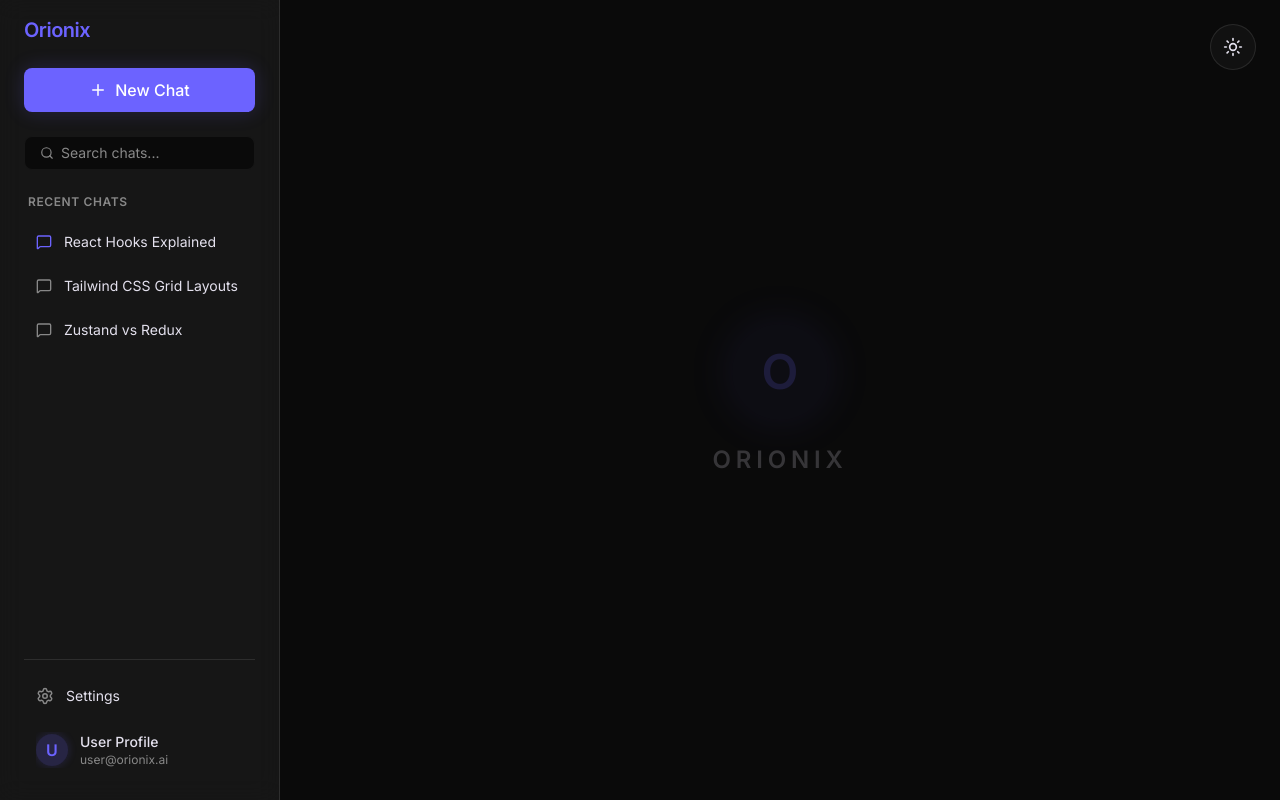
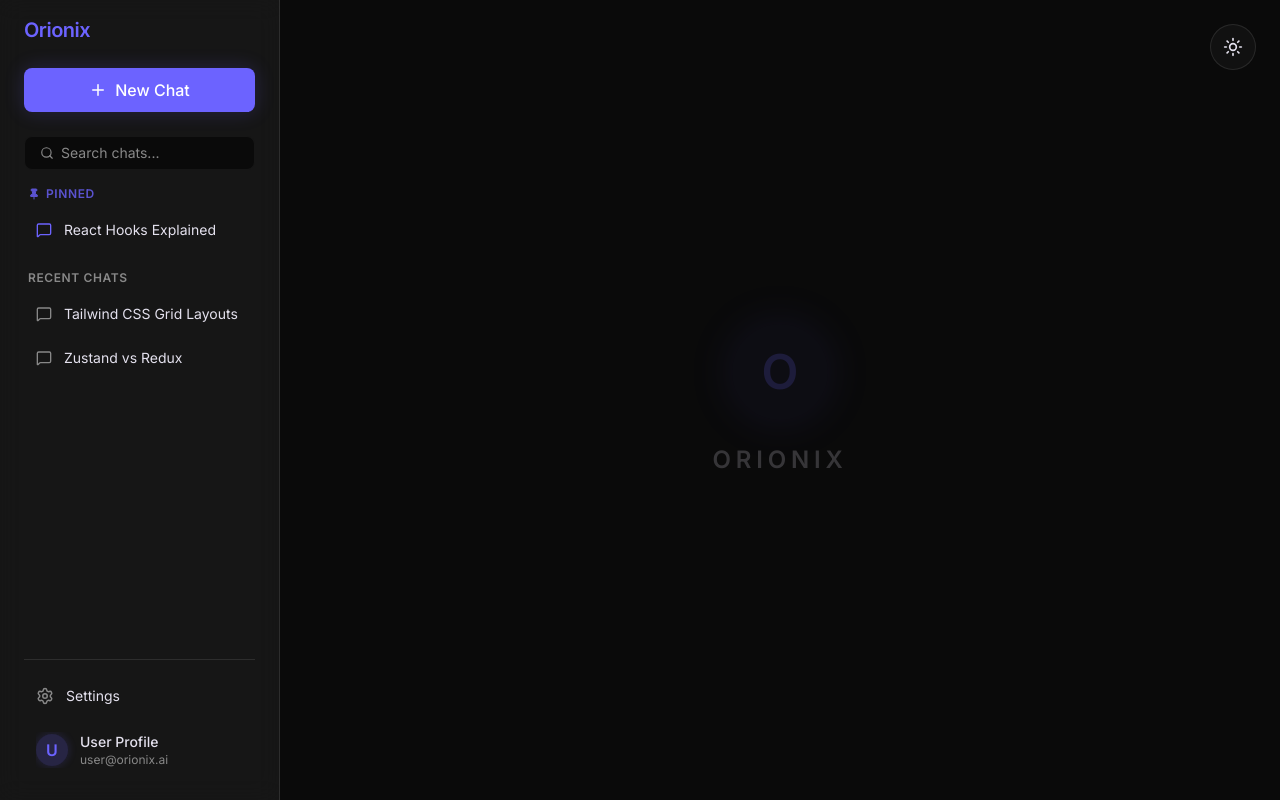
Before and after one commit to abhishekapurva0809/Orionix-AI, a React (Vite) app in the folder frontend/: page / in a window 1280 px wide. Built offline with nearby package versions, Linux system fonts and the light colour scheme; a small style sheet from the web is missing.

Commit message:
Add search/filter input to find past chat history and pinned/favorite chat toggle UI.

```diff
--- a/frontend/src/components/Sidebar.jsx
+++ b/frontend/src/components/Sidebar.jsx
@@ -80,39 +80,16 @@ export default function Sidebar() {
     }
   }
 
-  return (
-    <>
-      <div className="font-bold text-xl text-brand-primary mb-6 px-2 tracking-tight">Orionix</div>
+  const filteredSessions = sessions.filter(session => {
+    if (!searchQuery) return true;
+    const title = session?.title || '';
+    return title.toLowerCase().includes(searchQuery.toLowerCase());
+  });
 
-      {/* New Chat Button */}
-      <div className="px-2 mb-6">
-        <button
-          onClick={handleLinkClick}
-          className="w-full flex items-center justify-center gap-2 bg-brand-primary hover:bg-[#5a52d5] text-white font-medium py-2.5 px-4 rounded-lg transition-all duration-300 glass-glow cursor-pointer"
-        >
-          <Plus size={18} />
-          <span>New Chat</span>
-        </button>
-      </div>
+  const pinnedSessions = filteredSessions.filter(s => s.isPinned)
+  const recentSessions = filteredSessions.filter(s => !s.isPinned)
 
-      {/* Search History */}
-      <div className="px-2 mb-4">
-        <div className="relative">
-          <Search size={14} className="absolute left-4 top-1/2 -translate-y-1/2 text-brand-muted" />
-          <input
-            type="text"
-            placeholder="Search chats..."
-            value={searchQuery}
-            onChange={(e) => setSearchQuery(e.target.value)}
-            className="w-full bg-brand-bg border border-white/5 rounded-lg py-1.5 pl-9 pr-3 text-sm text-brand-text placeholder-brand-muted focus:outline-none focus:border-brand-primary/50 transition-colors"
-          />
-        </div>
-      </div>
-
-      <div className="flex-1 overflow-y-auto no-scrollbar flex flex-col gap-1 px-2">
-        <div className="text-xs font-semibold text-brand-muted uppercase tracking-wider mb-2 px-1 mt-2">Recent Chats</div>
-
-        {sessions.map((chat) => (
+  const renderChatRow = (chat) => (
     <div
       key={chat._id}
       className="group flex items-center justify-between px-3 py-2.5 hover:bg-white/5 rounded-lg cursor-pointer transition-colors h-10"
@@ -144,21 +121,24 @@ export default function Sidebar() {
           <div className="hidden group-hover:flex items-center gap-1 shrink-0 pl-1">
             <button
               onClick={(e) => togglePin(e, chat)}
-                    className="p-1 text-brand-muted hover:text-brand-primary transition-colors cursor-pointer"
+              className={cn(
+                "p-1 transition-all cursor-pointer rounded",
+                chat.isPinned ? "text-brand-primary bg-brand-primary/10 hover:bg-brand-primary/20" : "text-brand-muted hover:text-white hover:bg-white/10"
+              )}
               title={chat.isPinned ? "Unpin" : "Pin"}
             >
-                    <Pin size={14} className={chat.isPinned ? "fill-brand-primary text-brand-primary" : ""} />
+              <Pin size={14} className={chat.isPinned ? "fill-brand-primary" : ""} />
             </button>
             <button
               onClick={(e) => startEditing(e, chat)}
-                    className="p-1 text-brand-muted hover:text-white transition-colors cursor-pointer"
+              className="p-1 text-brand-muted hover:text-white hover:bg-white/10 rounded transition-all cursor-pointer"
               title="Rename"
             >
               <Edit2 size={14} />
             </button>
             <button
               onClick={(e) => confirmDelete(e, chat)}
-                    className="p-1 text-brand-muted hover:text-red-400 transition-colors cursor-pointer"
+              className="p-1 text-brand-muted hover:text-red-400 hover:bg-red-500/10 rounded transition-all cursor-pointer"
               title="Delete"
             >
               <Trash2 size={14} />
@@ -167,7 +147,63 @@ export default function Sidebar() {
         </>
       )}
     </div>
-        ))}
+  )
+
+  return (
+    <>
+      <div className="font-bold text-xl text-brand-primary mb-6 px-2 tracking-tight">Orionix</div>
+
+      {/* New Chat Button */}
+      <div className="px-2 mb-6">
+        <button
+          onClick={handleLinkClick}
+          className="w-full flex items-center justify-center gap-2 bg-brand-primary hover:bg-[#5a52d5] text-white font-medium py-2.5 px-4 rounded-lg transition-all duration-300 glass-glow cursor-pointer"
+        >
+          <Plus size={18} />
+          <span>New Chat</span>
+        </button>
+      </div>
+
+      {/* Search History */}
+      <div className="px-2 mb-4">
+        <div className="relative">
+          <Search size={14} className="absolute left-4 top-1/2 -translate-y-1/2 text-brand-muted" />
+          <input
+            type="text"
+            placeholder="Search chats..."
+            value={searchQuery}
+            onChange={(e) => setSearchQuery(e.target.value)}
+            className="w-full bg-brand-bg border border-white/5 rounded-lg py-1.5 pl-9 pr-3 text-sm text-brand-text placeholder-brand-muted focus:outline-none focus:border-brand-primary/50 transition-colors"
+          />
+        </div>
+      </div>
+
+      <div className="flex-1 overflow-y-auto no-scrollbar flex flex-col gap-2 px-2">
+        {/* Pinned Chats Section */}
+        {pinnedSessions.length > 0 && (
+          <div className="mb-2">
+            <div className="text-xs font-semibold text-brand-primary uppercase tracking-wider mb-2 px-1 flex items-center gap-1.5 opacity-80">
+              <Pin size={12} className="fill-brand-primary" /> Pinned
+            </div>
+            <div className="flex flex-col gap-1">
+              {pinnedSessions.map(renderChatRow)}
+            </div>
+          </div>
+        )}
+
+        {/* Recent Chats Section */}
+        {recentSessions.length > 0 && (
+          <div>
+            <div className="text-xs font-semibold text-brand-muted uppercase tracking-wider mb-2 px-1 mt-1">Recent Chats</div>
+            <div className="flex flex-col gap-1">
+              {recentSessions.map(renderChatRow)}
+            </div>
+          </div>
+        )}
+
+        {filteredSessions.length === 0 && (
+          <div className="text-center text-sm text-brand-muted py-4">No chats found.</div>
+        )}
       </div>
       <div className="mt-auto pt-4 border-t border-white/10 mx-2 flex flex-col gap-1 mb-2">
         <button className="flex items-center gap-3 w-full text-brand-text text-sm py-2.5 px-3 hover:bg-white/5 rounded-lg cursor-pointer transition-colors text-left">
```
Also changed, not shown: 1 other file (tests, documents, lock files or other folders). Lines whose indentation alone changed are shown as unchanged.
